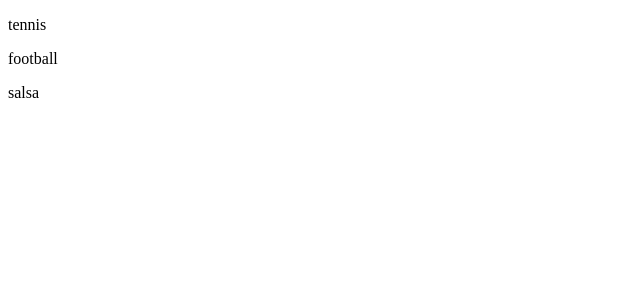
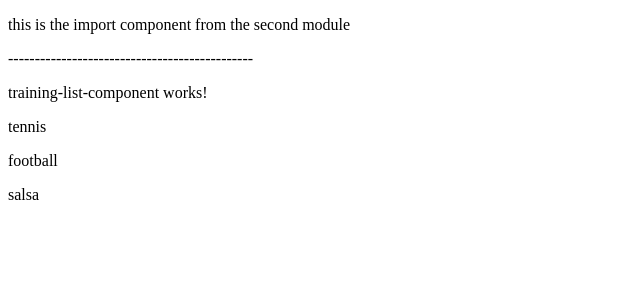
Before and after one commit to Kalud-Z/client, an Angular app: page / in a window 1280 px wide. Shown: the top 300 px of the page, without its empty margins (0-640 px from the left). Built offline with nearby package versions, Linux system fonts and the light colour scheme.

Commit message:
click event

```diff
--- a/src/app/app.component.html
+++ b/src/app/app.component.html
@@ -1,3 +1,4 @@
-<p *ngFor="let tr of allTrainings" >
-  {{ tr.name }}
-</p>
+
+
+<p> this is the import component from the second module </p>
+<app-training-list-component [manyTrainings]="allTrainings" ></app-training-list-component>
--- a/src/app/app.component.ts
+++ b/src/app/app.component.ts
@@ -1,7 +1,7 @@
 import { Component } from '@angular/core';
 
 
-interface Training {
+export interface Training {
   id: number;
   name: string;
   description: string;
--- a/src/app/app.module.ts
+++ b/src/app/app.module.ts
@@ -3,6 +3,8 @@ import { NgModule } from '@angular/core';
 
 import { AppRoutingModule } from './app-routing.module';
 import { AppComponent } from './app.component';
+import {TrainingsModuleModule} from './trainings-module/trainings-module.module';
+
 
 @NgModule({
   declarations: [
@@ -10,7 +12,8 @@ import { AppComponent } from './app.component';
   ],
   imports: [
     BrowserModule,
-    AppRoutingModule
+    AppRoutingModule,
+    TrainingsModuleModule
   ],
   providers: [],
   bootstrap: [AppComponent]
--- a/src/app/trainings-module/training-list-component/training-list-component.component.html
+++ b/src/app/trainings-module/training-list-component/training-list-component.component.html
@@ -2,6 +2,6 @@
 
 <p>training-list-component works!</p>
 
-<p *ngFor="let tr of manyTrainings" >
+<p *ngFor="let tr of manyTrainings"  (click)="onListItemClicked($event , tr)">
   {{ tr.name }}
 </p>
--- a/src/app/trainings-module/training-list-component/training-list-component.component.ts
+++ b/src/app/trainings-module/training-list-component/training-list-component.component.ts
@@ -12,7 +12,14 @@ export class TrainingListComponentComponent implements OnInit {
   @Input() manyTrainings : Training[];
 
 
+
   ngOnInit(): void {
   }
 
+
+  onListItemClicked(event , tr: Training) {
+    console.log(event , tr.name )
+  }
+
+
 }
```
